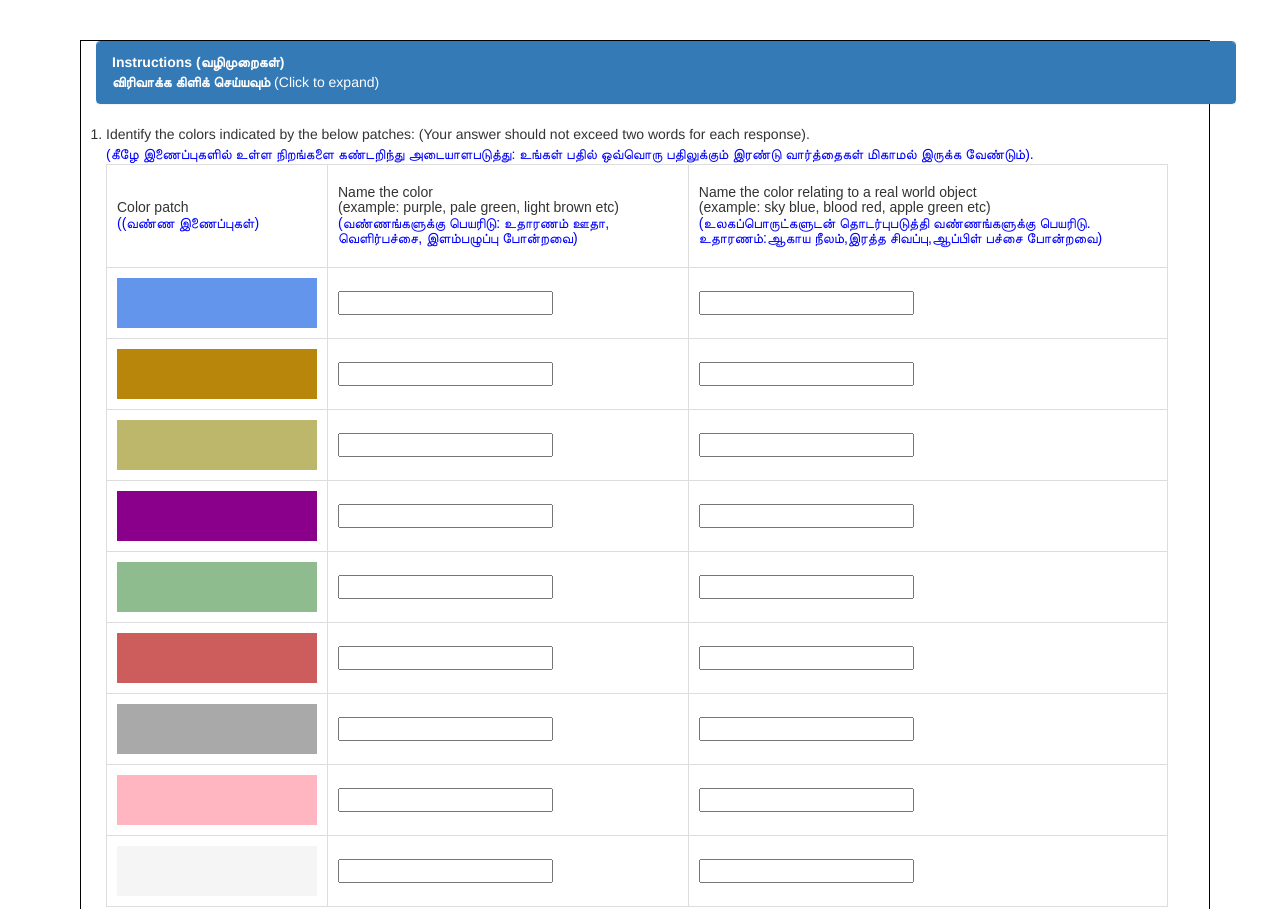
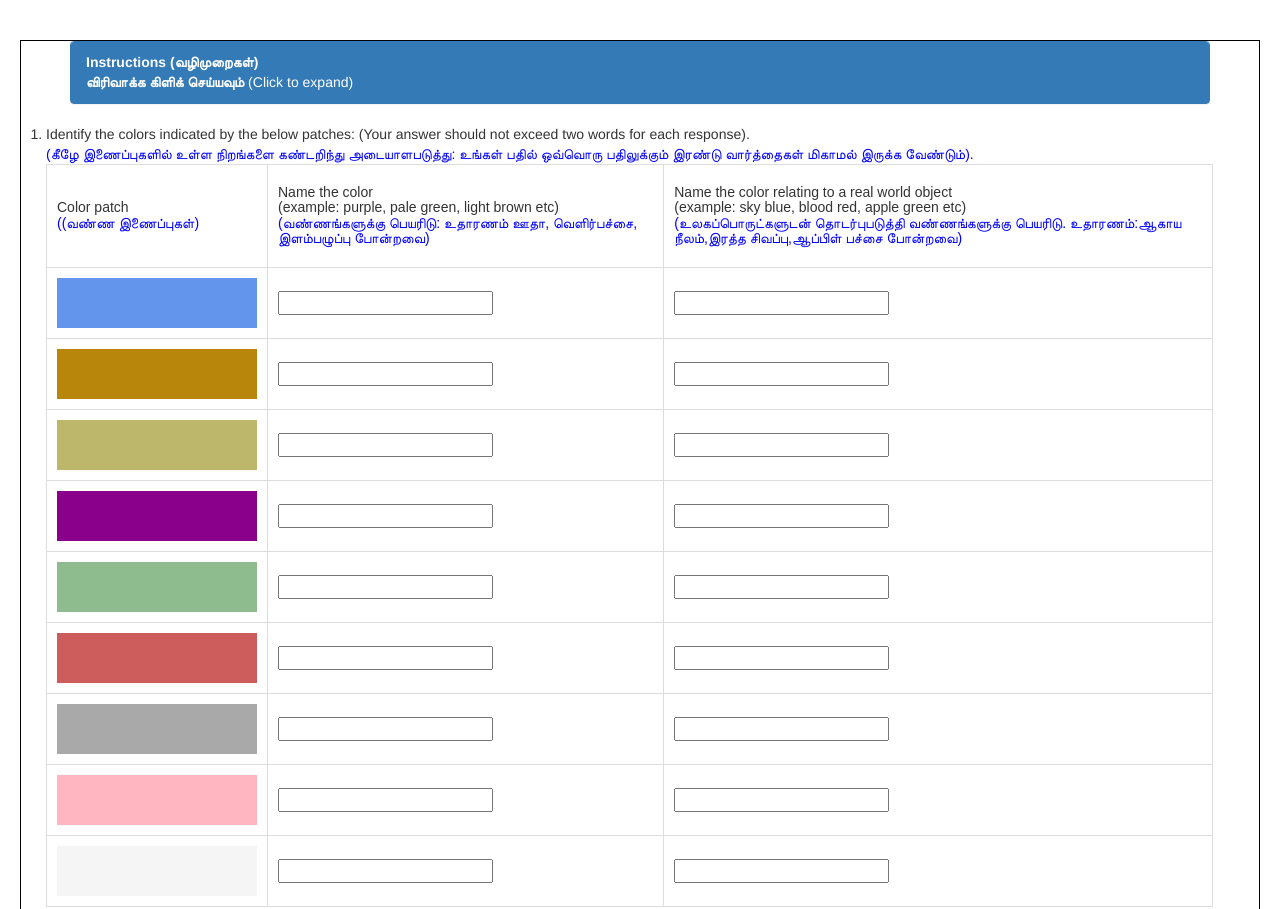
Before and after one commit to Elaaaa/colors-app-tamil, a plain HTML site: page index.html in a window 1280 px wide. Shown: the top 909 px of the page. Drawn offline with nearby package versions, Linux system fonts and the light colour scheme.

Commit message:
Update index.html

```diff
--- a/index.html
+++ b/index.html
@@ -242,8 +242,8 @@ body {
     border: 1px solid black;
     margin-top: 40px;
     margin-bottom: 120px;
-    margin-right: 70px;
-    margin-left: 80px;
+    margin-right: 20px;
+    margin-left: 20px;
     background-color: white;
 }
 </style>
```
